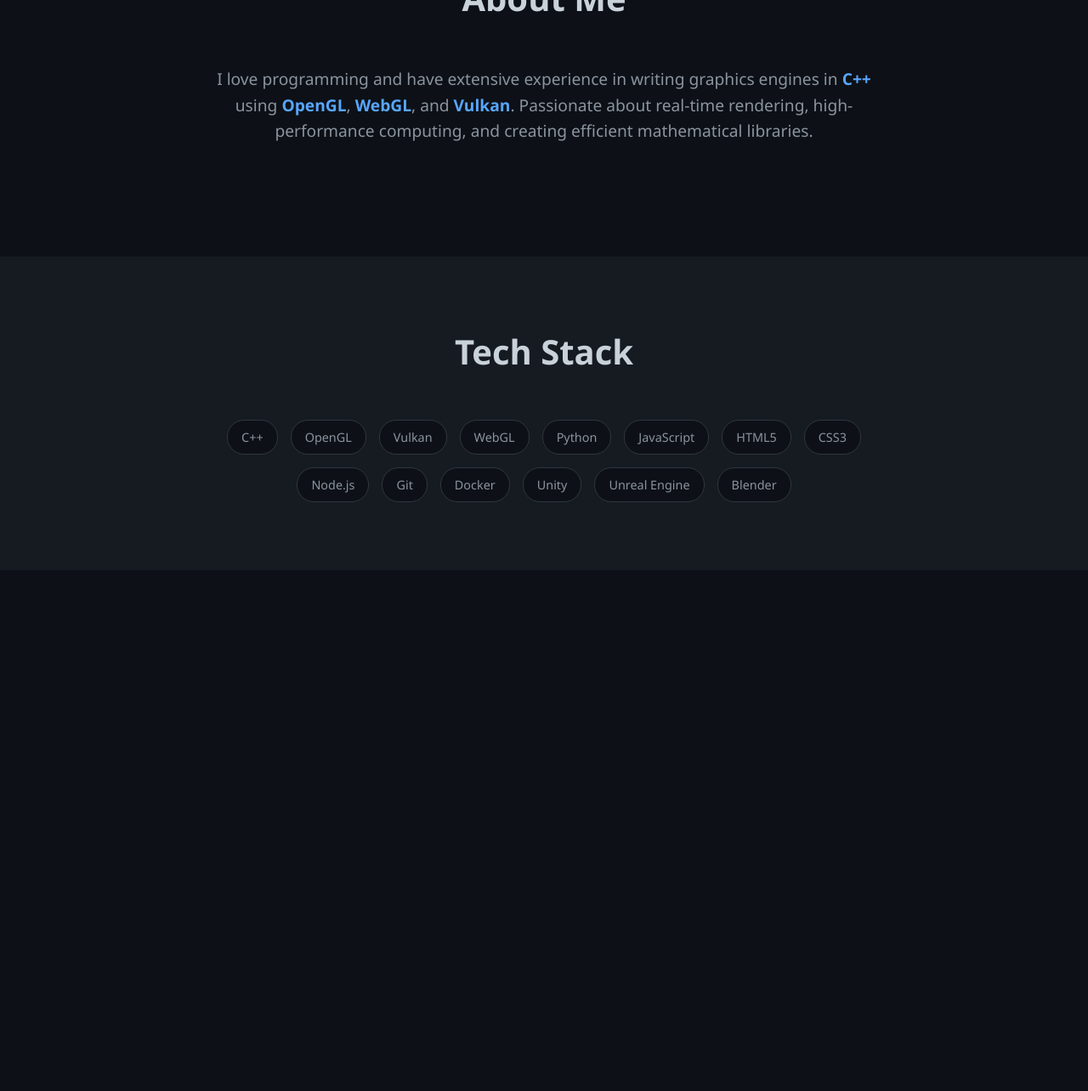
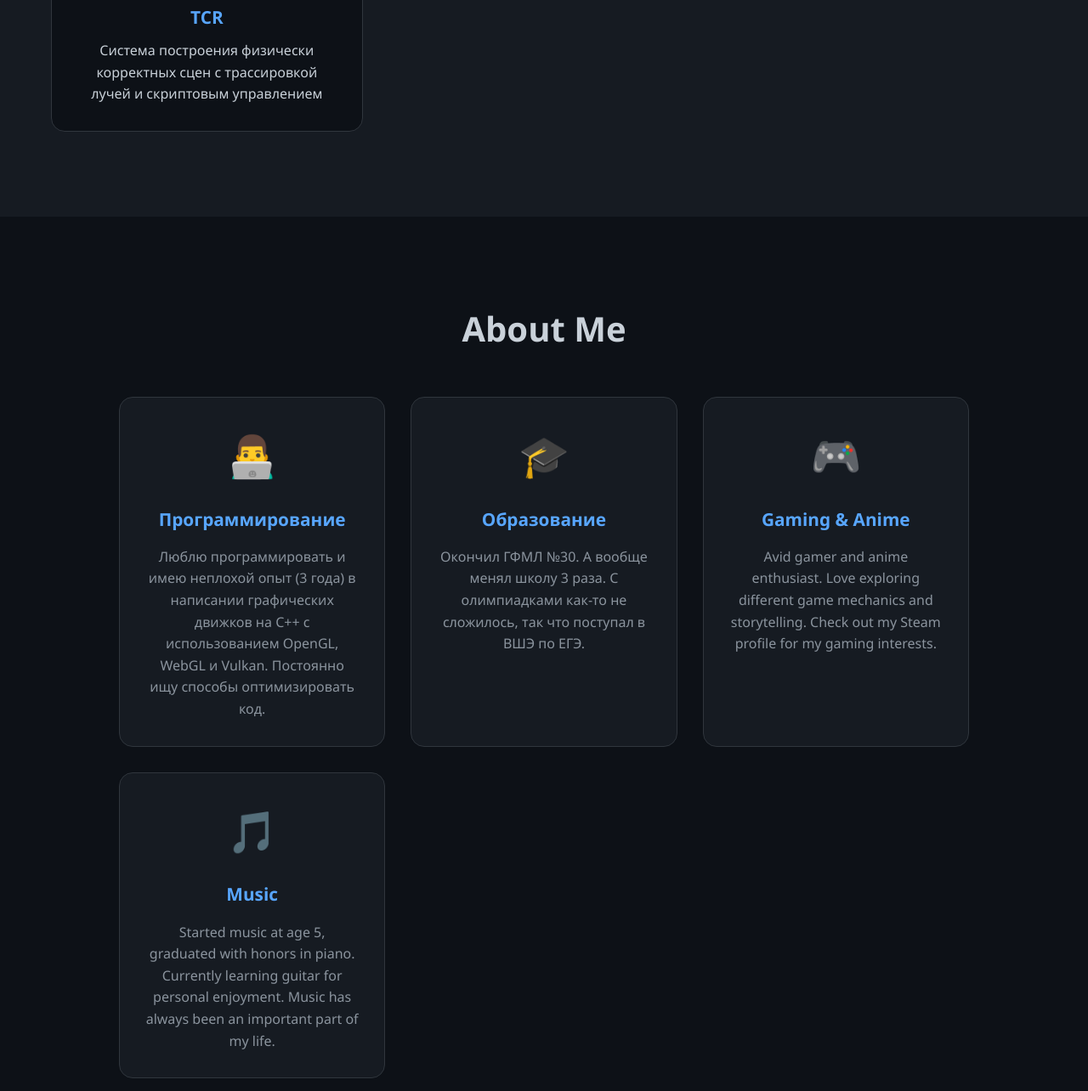
Before and after one commit to Tim2303/tim2303.github.io, a plain HTML site: page index.html in a window 1280 px wide. Shown: the part 1516-2800 px from the top of the page at 85% size. Before the commit the page ends 2187 px from the top, so only its background shows below. Drawn offline with Linux system fonts and the light colour scheme.

Commit message:
Some fixes.

```diff
--- a/index.html
+++ b/index.html
@@ -14,11 +14,10 @@
             <h1>Тимур Минажетдинов</h1>
             <div class="hero-subtitle">C++ Developer & Graphics Programmer</div>
             <p class="hero-description">
-                I'm working on my fast math library in C++. Currently learning Python.
-                Fun fact: I graduated from music school with honors.
+                На этой небольшой страничке вы можете найти краткую информацию о том, кто я такой
             </p>
             <a href="mailto:tireminazhetdinov@edu.hse.ru" class="contact-btn">
-                Get In Touch
+                Get in touch
             </a>
         </div>
     </div>
@@ -32,22 +31,37 @@
             <a href="./GitSearch/" class="project-card fade-in">
                 <img src="!Logos/Git.png" alt="GitSearch">
                 <h3>GitSearch</h3>
-                <p>Git repository and people search</p>
+                <p>Простой поисковик по всем открытым репозиториям и именам на GitHub</p>
             </a>
             <a href="./MapNavigator/" class="project-card fade-in">
                 <img src="!Logos/Map.png" alt="MapNavigator">
                 <h3>MapNavigator</h3>
-                <p>Interactive mapping and weather system</p>
+                <p>Можно потыкаться по карте и посмотреть, где какая погода в данный момент</p>
             </a>
             <a href="./RayMarching/" class="project-card fade-in">
                 <img src="!Logos/Rnd.png" alt="RayMarching">
                 <h3>RayMarching</h3>
-                <p>Real-time ray marching graphics engine</p>
+                <p>Написанный мной Real-time ray marching графический движок. В основе лежит WebGL</p>
             </a>
             <a href="./Matrix/" class="project-card fade-in">
                 <img src="!Logos/Matr.png" alt="Matrix">
                 <h3>Matrix</h3>
-                <p>Matrix universe camera</p>
+                <p>Попади в матрицу!</p>
+            </a>
+            <a href="https://school30.spb.ru/cgsg/videos/TTP_Presentation.pdf" class="project-card fade-in">
+                <img src="!Logos/TTP.png" alt="TTP">
+                <h3>TTP</h3>
+                <p>Система визуализации открытого пространства</p>
+            </a>
+            <a href="https://school30.spb.ru/cgsg/videos/TPS_Presentation.pdf" class="project-card fade-in">
+                <img src="!Logos/TPS.png" alt="TPS">
+                <h3>TPS</h3>
+                <p>Система обработки сцен с использованием физического моделирования</p>
+            </a>
+            <a href="https://school30.spb.ru/cgsg/videos/TCR_Presentation.pdf" class="project-card fade-in">
+                <img src="!Logos/TCR.png" alt="TCR">
+                <h3>TCR</h3>
+                <p>Система построения физически корректных сцен с трассировкой лучей и скриптовым управлением</p>
             </a>
         </div>
     </div>
@@ -56,15 +70,28 @@
 <!-- About Section -->
 <section class="about">
     <div class="container">
-        <div class="about-content">
-            <h2 class="section-title">About Me</h2>
-            <p class="about-text">
-                I love programming and have extensive experience in writing graphics engines
-                in <span class="highlight">C++</span> using <span class="highlight">OpenGL</span>,
-                <span class="highlight">WebGL</span>, and <span class="highlight">Vulkan</span>.
-                Passionate about real-time rendering, high-performance computing, and creating
-                efficient mathematical libraries.
-            </p>
+        <h2 class="section-title">About Me</h2>
+        <div class="about-grid">
+            <div class="about-card fade-in">
+                <span class="about-icon">👨‍💻</span>
+                <h3>Программирование</h3>
+                <p>Люблю программировать и имею неплохой опыт (3 года) в написании графических движков на C++ с использованием OpenGL, WebGL и Vulkan. Постоянно ищу способы оптимизировать код.</p>
+            </div>
+            <div class="about-card fade-in">
+                <span class="about-icon">🎓</span>
+                <h3>Образование</h3>
+                <p>Окончил ГФМЛ №30. А вообще менял школу 3 раза. С олимпиадками как-то не сложилось, так что поступал в ВШЭ по ЕГЭ.</p>
+            </div>
+            <div class="about-card fade-in">
+                <span class="about-icon">🎮</span>
+                <h3>Gaming & Anime</h3>
+                <p>Avid gamer and anime enthusiast. Love exploring different game mechanics and storytelling. Check out my Steam profile for my gaming interests.</p>
+            </div>
+            <div class="about-card fade-in">
+                <span class="about-icon">🎵</span>
+                <h3>Music</h3>
+                <p>Started music at age 5, graduated with honors in piano. Currently learning guitar for personal enjoyment. Music has always been an important part of my life.</p>
+            </div>
         </div>
     </div>
 </section>
--- a/styles.css
+++ b/styles.css
@@ -166,21 +166,43 @@
     background: var(--background);
 }
 
-.about-content {
-    max-width: 800px;
+.about-grid {
+    display: grid;
+    grid-template-columns: repeat(auto-fit, minmax(300px, 1fr));
+    gap: 30px;
+    max-width: 1000px;
     margin: 0 auto;
-    text-align: center;
 }
 
-.about-text {
-    font-size: 1.2rem;
-    margin-bottom: 2rem;
-    color: var(--text-secondary);
+.about-card {
+    background: var(--surface);
+    border-radius: var(--card-radius);
+    padding: 30px;
+    text-align: center;
+    border: 1px solid var(--border);
+    transition: var(--transition);
 }
 
-.highlight {
+.about-card:hover {
+    transform: translateY(-5px);
+    border-color: var(--primary);
+}
+
+.about-icon {
+    font-size: 3rem;
+    margin-bottom: 20px;
+    display: block;
+}
+
+.about-card h3 {
     color: var(--primary);
-    font-weight: 600;
+    margin-bottom: 15px;
+    font-size: 1.3rem;
+}
+
+.about-card p {
+    color: var(--text-secondary);
+    line-height: 1.6;
 }
 
 /* Tech Stack */
@@ -240,7 +262,8 @@
         font-size: 1.2rem;
     }
 
-    .projects-grid {
+    .projects-grid,
+    .about-grid {
         grid-template-columns: 1fr;
     }
 
```
Also changed, not shown: !Logos/TPS.png (added), !Logos/TTP.png (added).
